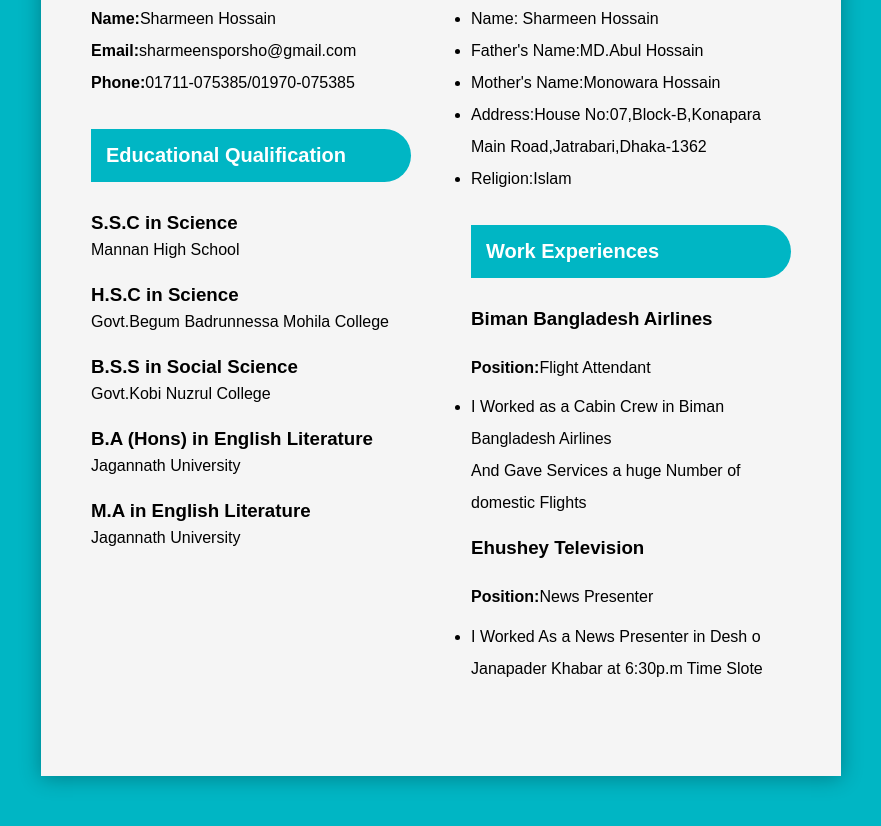
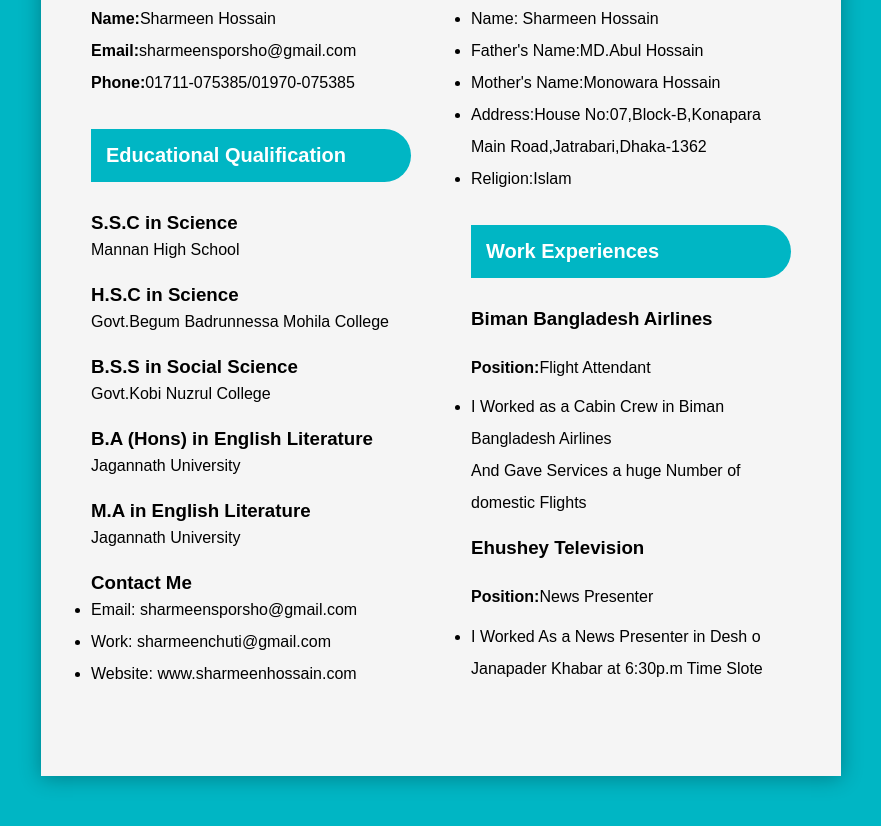
Before and after one commit to sharmeensporsho/MY-CV, a plain HTML site: page index.html in a window 1280 px wide. Shown: the part 534-1360 px from the top of the page, without its empty margins (199-1080 px from the left). Drawn offline with Linux system fonts and the light colour scheme.

Commit message:
Add files via upload

```diff
--- a/index.html
+++ b/index.html
@@ -1,6 +1,6 @@
 <!DOCTYPE html>
 <html lang="en">
-<!-- divinectorweb.com -->
+
 <head>
     <meta charset="UTF-8">
     <meta http-equiv="X-UA-Compatible" content="IE=edge">
@@ -36,7 +36,15 @@
           <h3>B.A (Hons) in English Literature</h3>
           <p>Jagannath University </p> <br>
           <h3>M.A in English Literature</h3>
-          <p>Jagannath University </p>
+          <p>Jagannath University </p> <br>
+
+          <h3>Contact Me</h3>
+            <ul>
+                <li><span>Email:</span> <span>sharmeensporsho@gmail.com</span></li>
+                <li><span>Work:</span> <span>sharmeenchuti@gmail.com</span></li>
+                <li><span>Website:</span> <span>www.sharmeenhossain.com</span></li>
+            </ul>
+
         </div>
 
         <div class="right">
```
